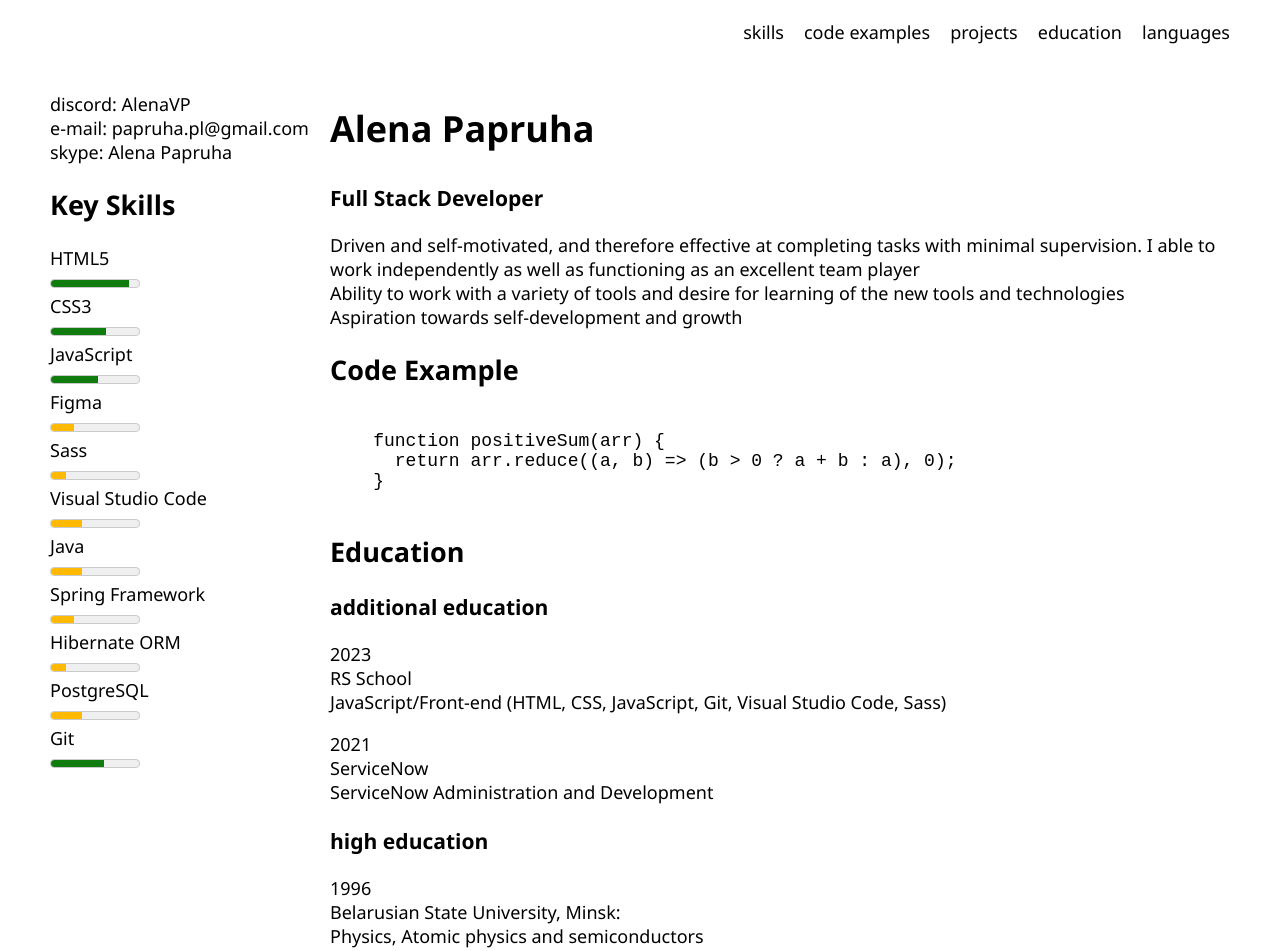
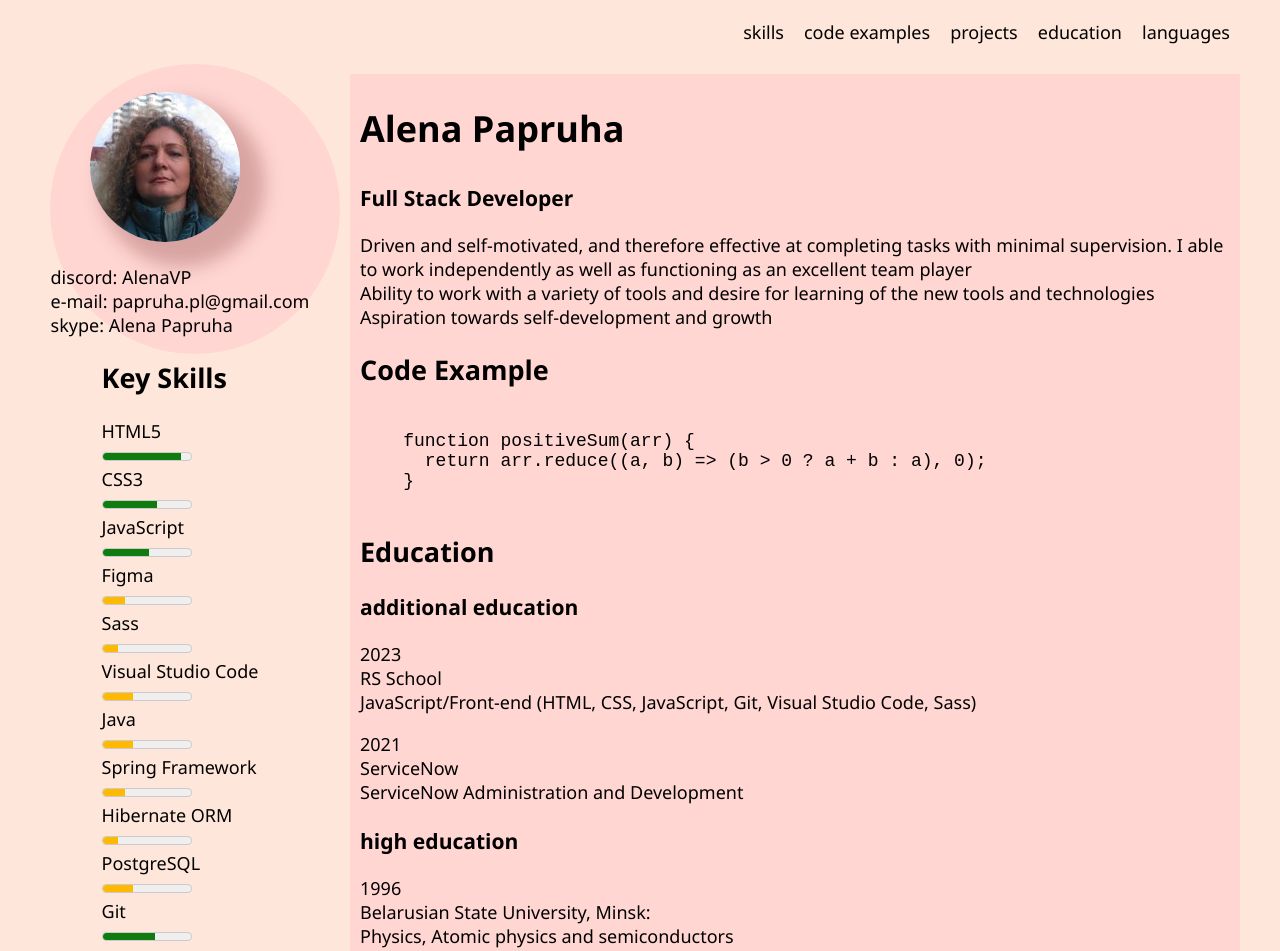
Before and after one commit to AlenaVP/rsschool-cv-23, a plain HTML site: page index.html in a window 1280 px wide. Shown: the top 951 px of the page. Drawn offline with Linux system fonts and the light colour scheme.

Commit message:
feat: add avatar, flex and color

```diff
--- a/index.html
+++ b/index.html
@@ -31,7 +31,9 @@
   <main>
     <div class="wrapper main-wrapper">
       <div class="sidebar">
-        <figure class="ava"></figure>
+        <figure class="ava">
+          <img src="./assets/img/ava_0827_small.jpg" alt="avatar" class="bordered">
+        </figure>
         <section id="contacts">
           <h2 class="hidden">contacts</h2>
           <ul class="contact-list">
--- a/style.css
+++ b/style.css
@@ -2,10 +2,15 @@
 html {
   font-family: "Segoe UI", Arial, sans-serif;
   scroll-behavior: smooth;
+  background-color: #fee6da;
 }
 
 body {
   margin: 0;
+  height: 100vh;
+  display: flex;
+  flex-direction: column;
+  justify-content: space-between;
   font-size: 18px;
 }
 
@@ -70,14 +75,41 @@ a {
 
 /* sidebar */
 .sidebar {
+  display: flex;
+  flex-direction: column;
+  align-items: center;
+  position: relative;
+  margin-right: 30px;
   padding: 0px 10px;
   width: 35%;
   min-width: 260px;
 }
 
+.ava {
+  align-self: flex-start;
+}
+
+.ava::after {
+  z-index: -1;
+  position: absolute;
+  top: -10px;
+  left: 10px;
+  width: 290px;
+  height: 290px;
+  content: "";
+  border-radius: 50%;
+  background-color: #ffd6d2;
+}
+
+.bordered {
+  border-radius: 50%;
+  box-shadow: 17px 17px 17px 8px rgb(142 72 74 / 35%);
+}
+
 /* main-content */
 .main-content {
   padding: 0px 10px;
+  background-color: #ffd6d2;
 }
 
 /* footer */
```
Also changed, not shown: assets/img/ava_0827_small.jpg (added).
